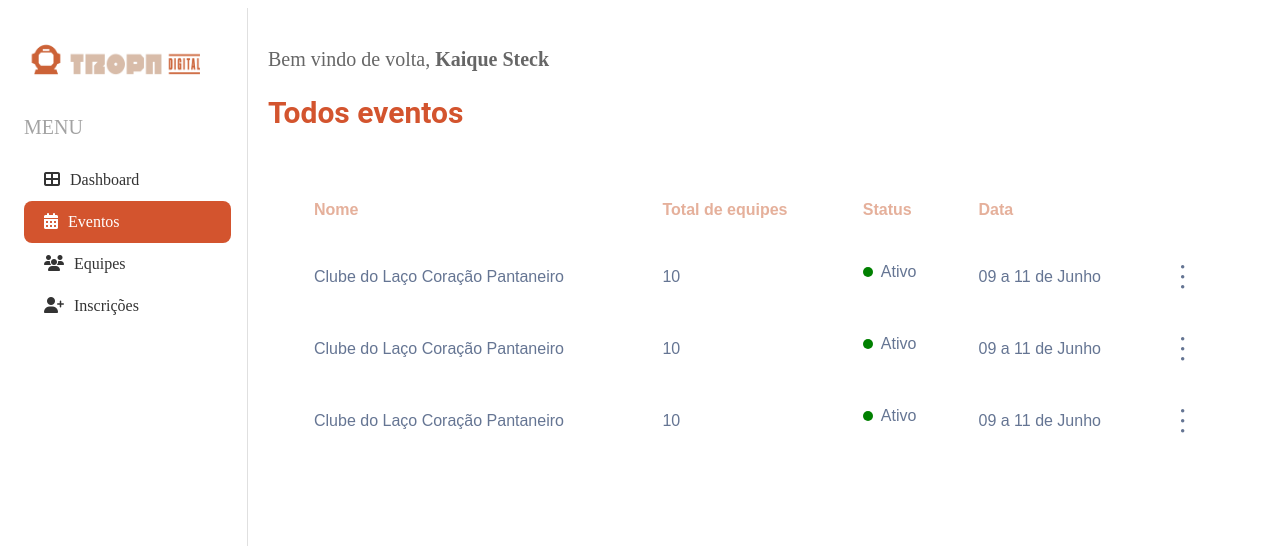
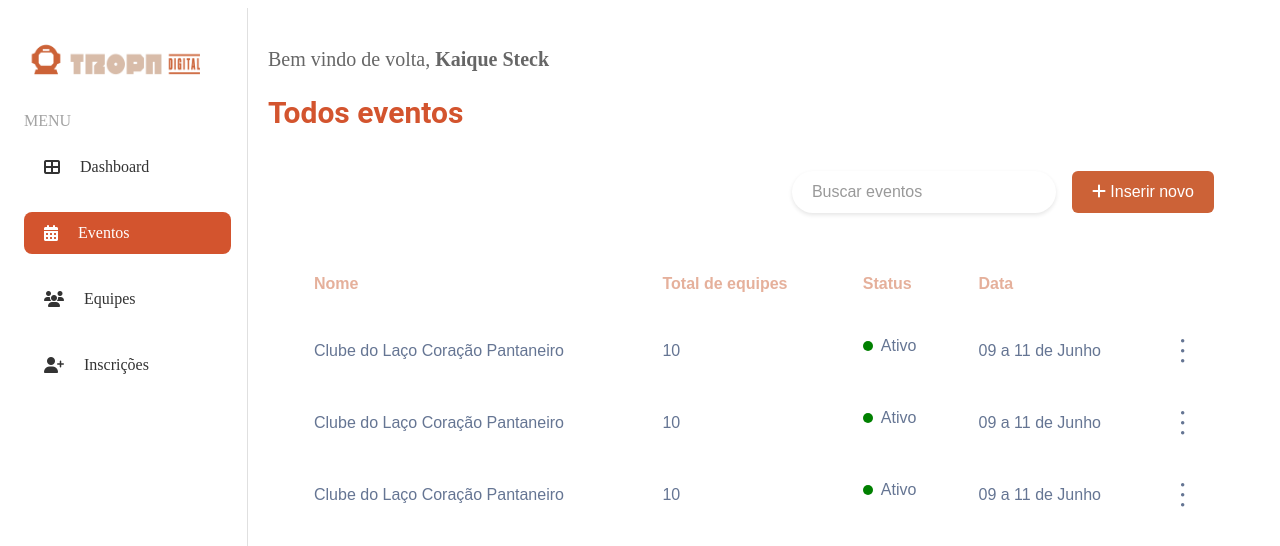
Before and after one commit to Joaorocharoque/tropaDigital, a Next.js app: page /home in a window 1280 px wide. Shown: the top 546 px of the page. Built offline with nearby package versions, Linux system fonts and the light colour scheme.

Commit message:
melhorias

```diff
--- a/pages/Sidebar.js
+++ b/pages/Sidebar.js
@@ -18,7 +18,7 @@ export default function Sidebar() {
     <aside className={styles.sidebar}>
        <img className={styles.logoTela1} src="/img/logo.PNG" alt="Logo" />
       <p className={styles.titleMenu}>MENU</p>
-      <nav>
+      <nav style={{ display: 'flex', flexDirection: 'column', gap: '24px' }}>
         {menuItems.map(({ label, icon, href, active }) => {
           const isActive = active || router.pathname === href;
           return (
@@ -27,7 +27,7 @@ export default function Sidebar() {
               href={href}
               className={`${styles["menu-item"]} ${isActive ? styles.active : ""}`}
             >
-              <span style={{ display: 'flex', gap: '10px' }}>
+              <span style={{ display: 'flex', gap: '20px', alignItems: 'center' }}>
                 <i className={icon}></i>
                 {label}
               </span>
--- a/pages/home.js
+++ b/pages/home.js
@@ -8,8 +8,20 @@ export default function Home() {
       <Sidebar />
       <div className={styles.container} >
         <p className={styles.welcomeMessage}>Bem vindo de volta,<strong> Kaique Steck</strong></p>
-      <br />
-        <h2  className={styles.titleEventos}>Todos eventos</h2>
+        <br />
+        <h2 className={styles.titleEventos}>Todos eventos</h2>
+        <div style={{ position: 'relative', top: 0, left: '100%', display: 'flex', gap: '16px', margin: '16px' }}>
+          <input
+            type="text"
+            placeholder="Buscar eventos"
+            className={styles.inputArredondado}
+            style={{ maxWidth: 200 }}
+            // value e onChange serão implementados no Table futuramente
+          />
+          <button className={styles.buttonAdd}>
+            <i className="fas fa-plus"></i> Inserir novo
+          </button>
+        </div>
         <Table/>
       </div>
     </div>
--- a/styles/entrada.module.css
+++ b/styles/entrada.module.css
@@ -114,8 +114,11 @@
 }
 
 .titleMenu{
-  font-size: 20px;
+  font-size: 16px;
   color: #A3A3A3;
+  position: relative;
+  margin-bottom: 16px;
+
 
 }
 
@@ -183,3 +186,15 @@
   color: #CC623780;
   font-family: Poppins, sans-serif;
 }
+.buttonAdd{
+  padding: 10px 20px;
+  background-color: #CC6237;
+  color: white;
+  border: none;
+  border-radius: 6px;
+  cursor: pointer;
+  text-decoration: none;
+  display: inline-block;
+  font-size: 16px;
+  margin-bottom: 0px;
+}
```
